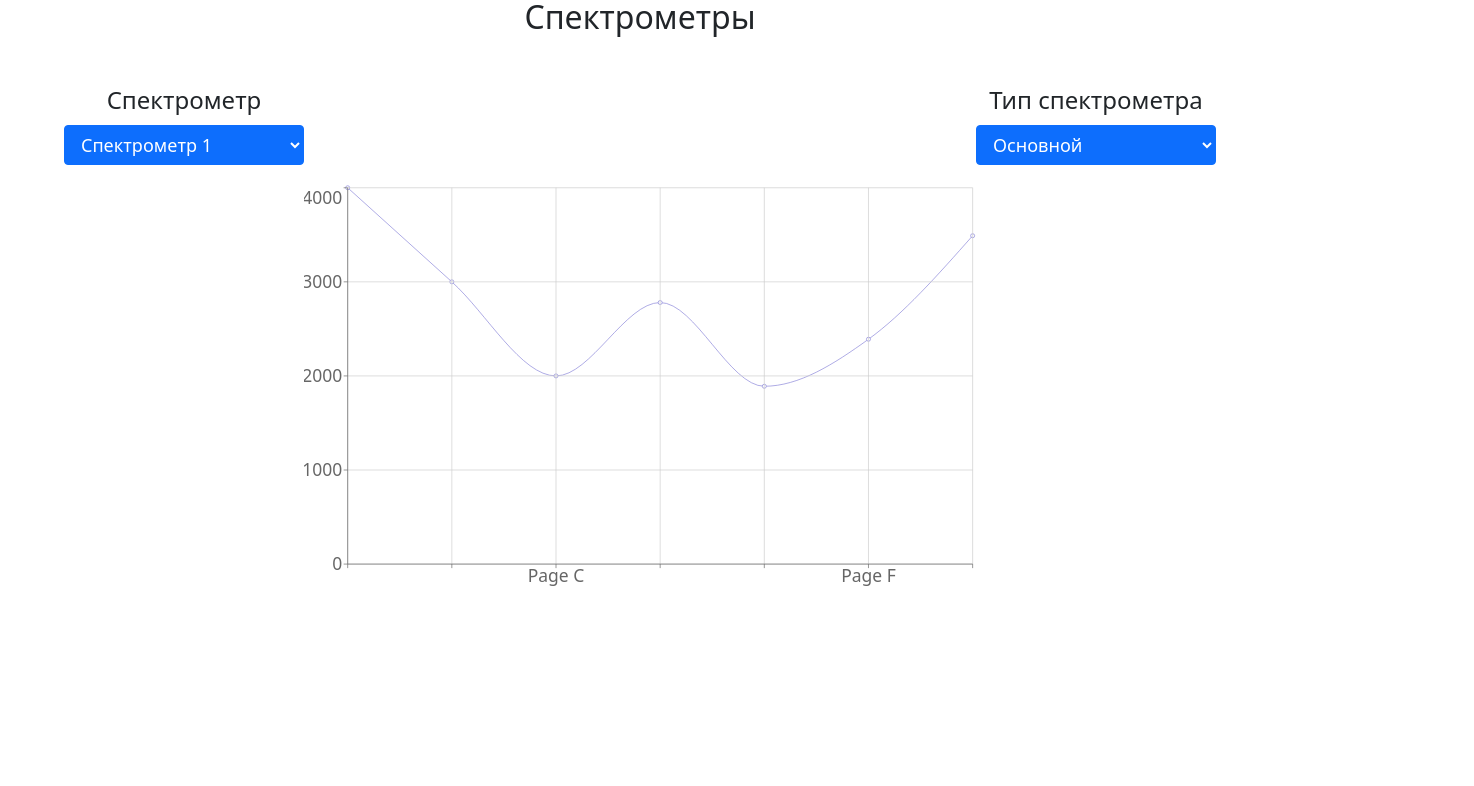
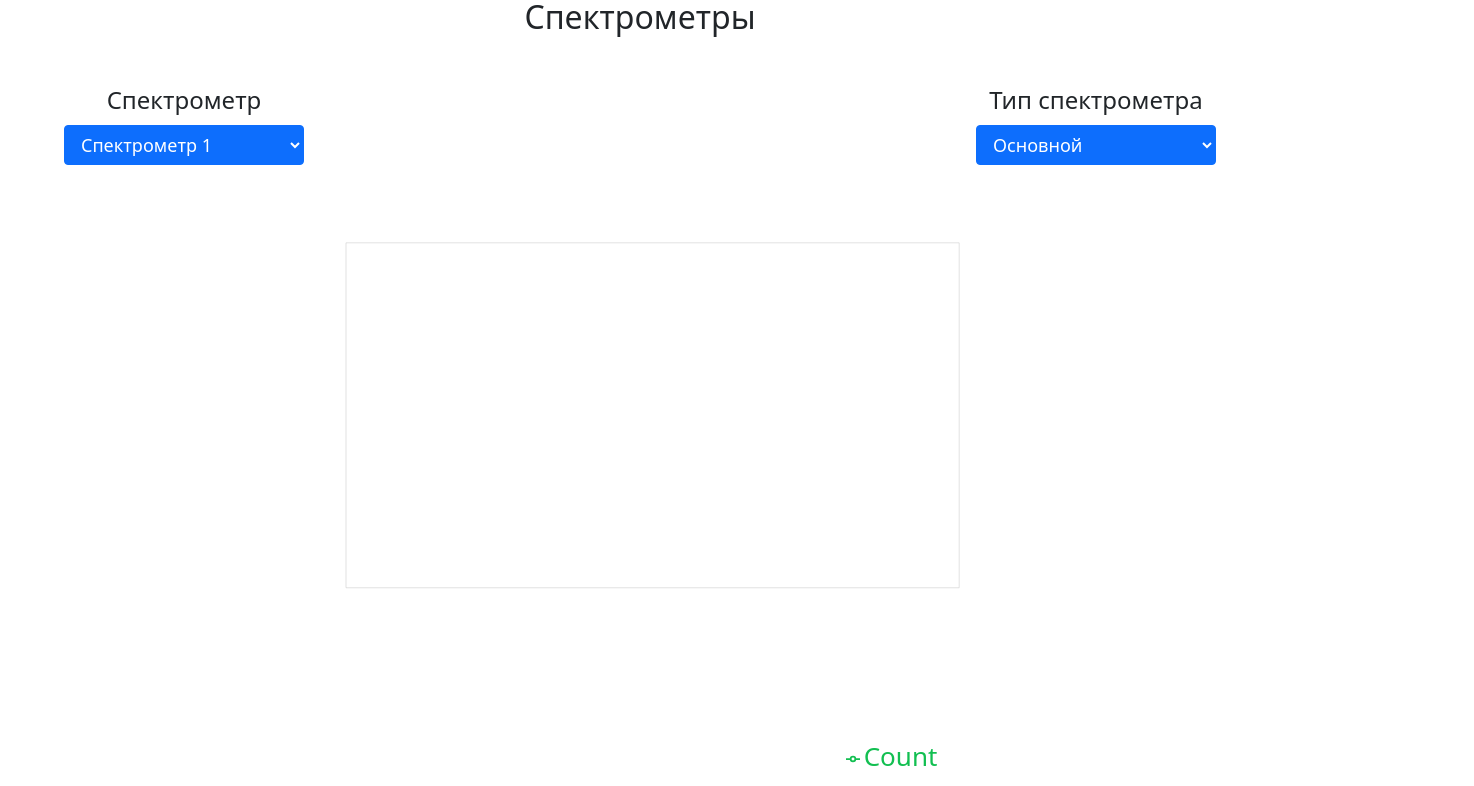
Before and after one commit to askoropisov/udas_config, a React (Create React App) app: page / in a window 1280 px wide. Shown: the part 115-901 px from the top of the page, 1474 px wide, since content can reach past the window. Before the commit the page ends 801 px from the top, so only its background shows below. Built offline with nearby package versions, Linux system fonts and the light colour scheme.

Commit message:
Исправления графика

```diff
--- a/package.json
+++ b/package.json
@@ -9,6 +9,7 @@
     "@testing-library/user-event": "^7.2.1",
     "bootstrap": "^5.1.3",
     "d3": "^7.3.0",
+    "moment": "^2.29.1",
     "react": "^17.0.2",
     "react-bootstrap": "^2.1.2",
     "react-dom": "^17.0.2",
--- a/src/components/Spectrums/Spectrum.js
+++ b/src/components/Spectrums/Spectrum.js
@@ -1,62 +1,36 @@
 import './Spectrum.css'
 
-import { LineChart, Line, XAxis, YAxis, CartesianGrid, Tooltip, Legend, ResponsiveContainer } from 'recharts';
-import React, { PureComponent } from 'react';
+import { LineChart, Line, XAxis, YAxis, CartesianGrid, Tooltip, Legend, ResponsiveContainer, ReferenceLine} from 'recharts';
+import React, { PureComponent, useEffect, useState } from 'react';
 
-const data = [
-    {
 
-        uv: 4000,
-        pv: 2400,
-        amt: 2400,
-    },
-    {
+function Spectrum(props) {
 
-        uv: 3000,
-        pv: 1398,
-        amt: 2210,
-    },
-    {
-        name: 'Page C',
-        uv: 2000,
-        pv: 9800,
-        amt: 2290,
-    },
-    {
+    const [datas, setDatas] = useState([])
 
-        uv: 2780,
-        pv: 3908,
-        amt: 2000,
-    },
-    {
 
-        uv: 1890,
-        pv: 4800,
-        amt: 2181,
-    },
-    {
-        name: 'Page F',
-        uv: 2390,
-        pv: 3800,
-        amt: 2500,
-    },
-    {
-        uv: 3490,
-        pv: 4300,
-        amt: 2100,
-    },
-];
+    useEffect(() => {
+        setInterval(() => {
+            setDatas(new Array(500).fill(1).map(data => {
+                return ({
+                    Activity: (Math.random() * 10).toFixed(0),
+                    Count: (Math.random() * 1000).toFixed(0)
+                })
+            }))
+        }, 10000);
+    }, [])
 
     const renderLineChart = (
-    <LineChart width={1000} height={600} data={data}>
-        <Line type="monotone" dataKey="uv" stroke="#8884d8" />
+        <LineChart width={1200} height={700} data={datas}
+            margin={{ top: 5, right: 30, bottom: 10, left: 15 }}>
+            <Line type="monotone" dataKey="Count" stroke="#12bf51"animateNewValues={false} />
             <CartesianGrid stroke="#ccc" />
-        <XAxis dataKey="name" />
+            <XAxis dataKey="Activity" fontSize={16}/>
             <YAxis />
+            <Legend />
+            <Tooltip />
         </LineChart>
     );
-
-function Spectrum(props) {
 
     return (
         <div>
```
Also changed, not shown: 1 other file (tests, documents, lock files or other folders). Lines whose indentation alone changed are shown as unchanged.
